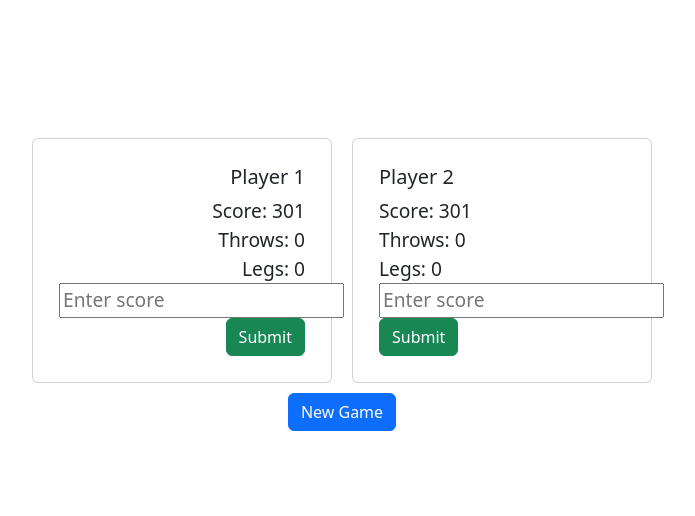
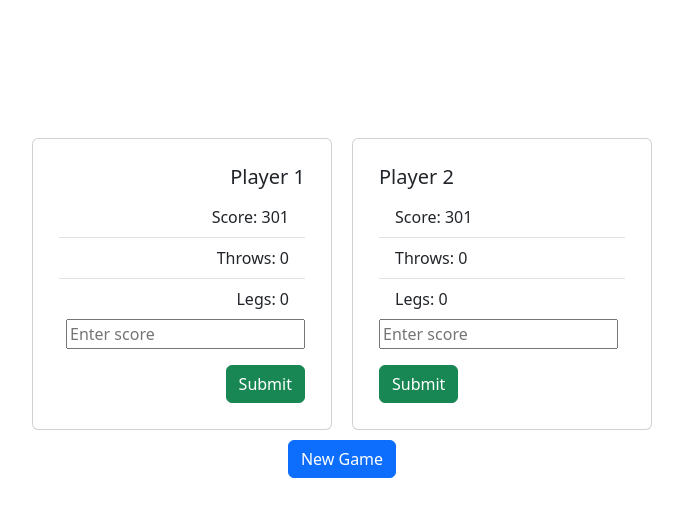
Before and after one commit to tuas-fe-group-3/group-work, a React (Create React App) app: page / in a window 1280 px wide. Shown: the top 516 px of the page, without its empty margins (298-993 px from the left). Built offline with nearby package versions, Linux system fonts and the light colour scheme.

Commit message:
add list items and remove unneccessary styles

```diff
--- a/src/components/PlayerCard.js
+++ b/src/components/PlayerCard.js
@@ -1,5 +1,6 @@
 import React , { useState }from 'react';
-import { Card } from 'react-bootstrap';
+import { Card, Button } from 'react-bootstrap';
+import ListGroup from 'react-bootstrap/ListGroup';
 import '../styles/PlayerCard.css';
 
 const PlayerCard = ({ player, updateScoreAndThrows, updateLegs, score, throws, legs, className }) => {
@@ -22,17 +23,15 @@ const PlayerCard = ({ player, updateScoreAndThrows, updateLegs, score, throws, l
     <Card className={className}>
         <Card.Body>
             <Card.Title>Player {player.id}</Card.Title>
+            <ListGroup variant="flush">
+                <ListGroup.Item>Score: {player.score}</ListGroup.Item>
+                <ListGroup.Item>Throws: {player.throws}</ListGroup.Item>
+                <ListGroup.Item>Legs: {player.legs}</ListGroup.Item>
+            </ListGroup>
             <Card.Text>
-                Score: {player.score}
-                <br />
-                Throws: {player.throws}
-                <br />
-                Legs: {player.legs}
-                <br />
                 <input type="number" value={inputScore} onChange={e => setInputScore(e.target.value)} placeholder="Enter score" />
-                <br />
-                <button class="btn btn-success" onClick={handleSubmit}>Submit</button>
             </Card.Text>
+                <Button variant="success" onClick={handleSubmit}>Submit</Button>
         </Card.Body>
     </Card>
 )};
--- a/src/styles/PlayerCard.css
+++ b/src/styles/PlayerCard.css
@@ -5,12 +5,3 @@
     padding: 10px;
     border: 1px solid #ddd;
 }
-
-.card-title {
-    font-size: 1.5em;
-    font-weight: bold;
-}
-
-.card-text {
-    font-size: 1.2em;
-}
```
